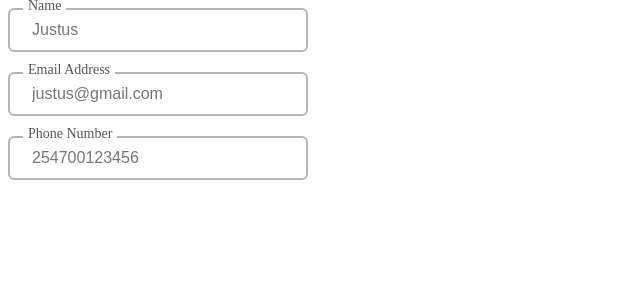
After one commit to Rubish1229/Online-Medical-Appointment-System, a PHP site: page /sample.html in a window 1280 px wide. The commit adds this page. Shown: the top 300 px of the page, without its empty margins (0-640 px from the left). Run offline with PHP 8.4, Linux system fonts and the light colour scheme.

Commit message:
Addeed inputfield and buttons in login page

```diff
--- /dev/null
+++ b/part/sample.html
@@ -0,0 +1,74 @@
+<!DOCTYPE html>
+<html lang="en">
+<head>
+    <meta charset="UTF-8">
+    <meta name="viewport" content="width=device-width, initial-scale=1.0">
+    <title>Document</title>
+
+    <style>
+        .form-group {
+  width: 300px;
+  margin-bottom: 20px;
+  position: relative;
+}
+
+.form-group label {
+  font-size: 14px;
+  color: #555;
+  position: absolute;
+  top: -10px;
+  left: 15px;
+  background: white;
+  padding: 0 5px;
+}
+
+.input-box {
+  display: flex;
+  align-items: center;
+  border: 2px solid #b5b5b5;
+  padding: 10px;
+  border-radius: 6px;
+  gap: 10px;
+}
+
+.input-box i {
+  font-size: 18px;
+  color: #777;
+}
+
+.input-box input {
+  width: 100%;
+  border: none;
+  outline: none;
+  font-size: 16px;
+}
+
+    </style>
+</head>
+<body>
+    <div class="form-group">
+  <label>Name</label>
+  <div class="input-box">
+    <i class="fa fa-user"></i>
+    <input type="text" placeholder="Justus">
+  </div>
+</div>
+
+<div class="form-group">
+  <label>Email Address</label>
+  <div class="input-box">
+    <i class="fa fa-envelope"></i>
+    <input type="email" placeholder="justus@gmail.com">
+  </div>
+</div>
+
+<div class="form-group">
+  <label>Phone Number</label>
+  <div class="input-box">
+    <i class="fa fa-phone"></i>
+    <input type="text" placeholder="254700123456">
+  </div>
+</div>
+
+</body>
+</html>
```
Also changed, not shown: home.html (+1 -6 lines), navbar.php (added, +22 -0 lines), part/login.css (+141 -2 lines), part/login.html (+55 -2 lines), part/button.js (added).
